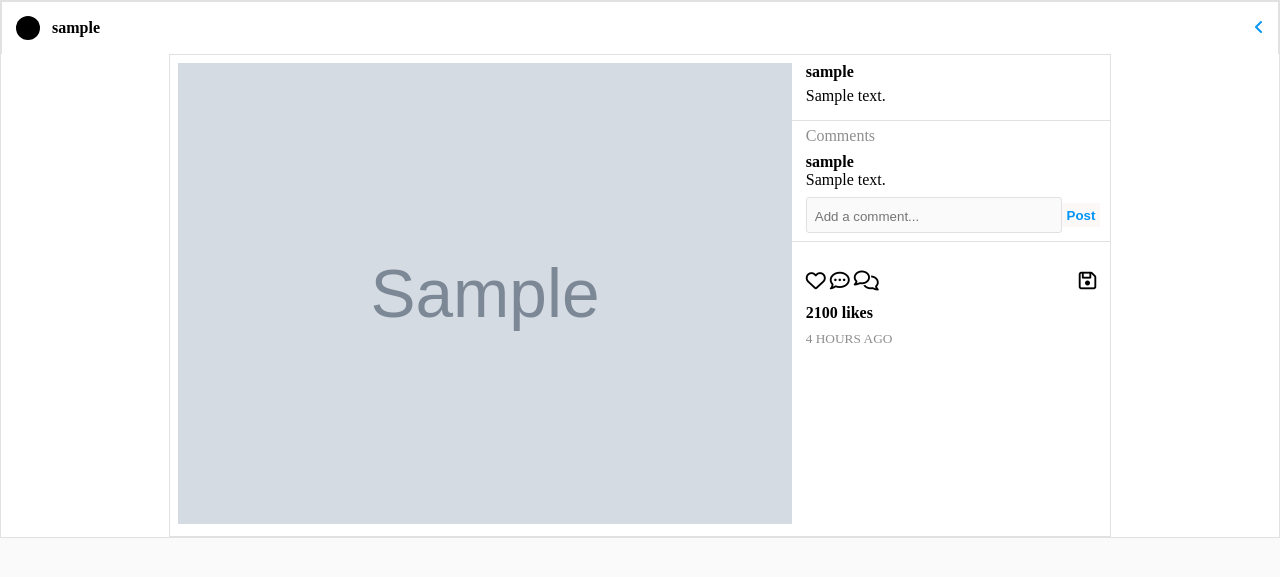
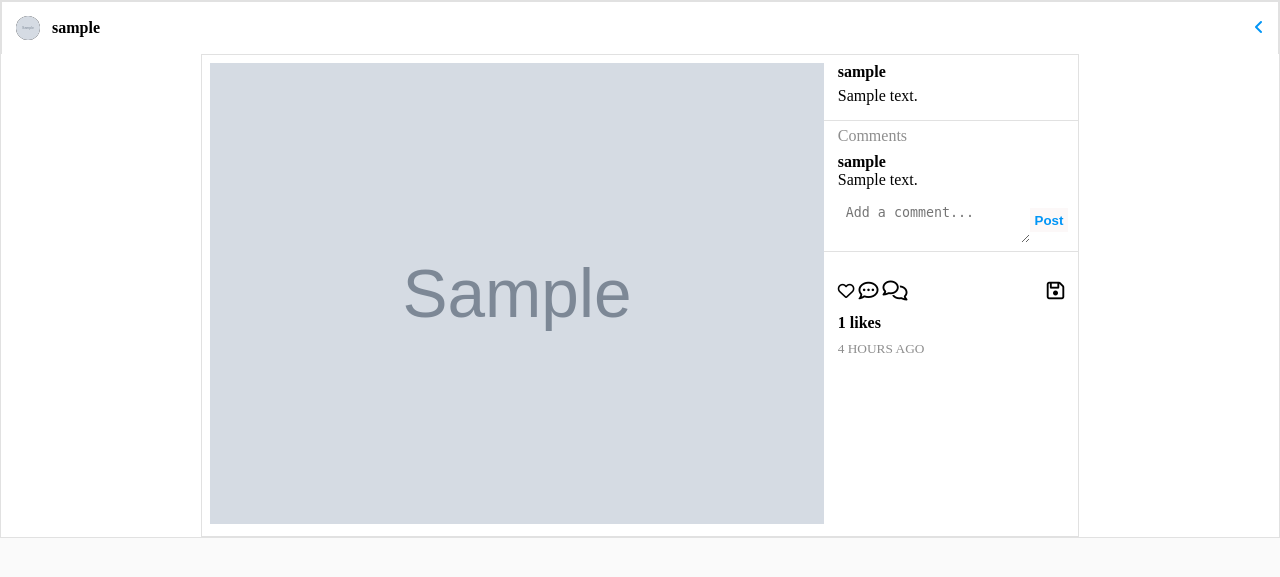
Before and after one commit to Ali-Fattahian/instagram-clone, a Django app: page /homepage/1/posts/1/ in a window 1280 px wide. Shown: the top 577 px of the page. Run offline with Django 4.2, Linux system fonts and the light colour scheme; tables that the repository leaves empty hold one stand-in row (values such as "Sample post"); grey boxes marked "Sample" are stand-in pictures; some libraries are stand-ins or nearby versions.

Commit message:
add forms for get request to post-detail and add return button functionality and add a link to each post in user-account

```diff
--- a/instagram_clone/core/static/core/post-detail.css
+++ b/instagram_clone/core/static/core/post-detail.css
@@ -73,8 +73,15 @@ input {
   align-items: center;
   justify-content: space-between;
   padding: 14px; }
+
   .post__interaction a {
     color: #000; }
+
+  .post .post-details .under-picture .post__interaction #post-like {
+    display: inline; }
+  .post .post-details .under-picture .post__interaction #post-like button {
+  background-color: transparent;
+  border: none; }
 
 .post__likes {
   font-weight: bold;
@@ -97,6 +104,7 @@ input {
   padding-left: 14px;
   margin: 0.4rem 0;
   border-bottom: 1px solid #e1e1e1;
+  width: 100%;
   padding-bottom: 0.5rem; }
   .post__comments .comments__title {
     color: #8e8e8e; }
--- a/instagram_clone/core/templates/core/post-detail.html
+++ b/instagram_clone/core/templates/core/post-detail.html
@@ -14,12 +14,12 @@
     <div class="post">
       <div class="post-top">
         <div class="post__profile-links">
-          <div class="poster__picture"></div>
+          <img class="poster__picture" src="{{ post.profile.image.url }}" alt="{{ post.profile.username }}" />
           <div class="poster__username">
             <a href="{% url 'core:user-account' post.profile.slug %}">{{ post.profile.username }}</a>
           </div>
         </div>
-        <a href="#" class="poster-return"><i class="fa fa-angle-left"></i></a>
+        <a href="{% url 'core:user-account' post.profile.slug %}" class="poster-return"><i class="fa fa-angle-left"></i></a>
       </div>
       <div class="post-details">
         <div class="post__picture">
@@ -48,20 +48,20 @@
               {% endfor %}
             </div>
             <div class="comment__add">
-              <form action="#" method="post">
-                <input
-                  type="text"
-                  name="comment"
-                  id="comment"
-                  placeholder="Add a comment..."
-                />
+              <form method="post">
+                {% csrf_token %}
+                {{ comment_form }}
                 <button type="submit">Post</button>
               </form>
             </div>
           </div>
           <div class="post__interaction">
             <div class="post__interaction-left">
-              <a href="#"><i class="far fa-heart fa-lg"></i></a>
+              <form id="post-like" method="post">
+                {% csrf_token %}
+                {{ like_post_form }}
+                <button type="submit"><a href="#"><i class="far fa-heart fa-lg"></i></a></button>
+              </form>
               <a href="#"><i class="fa fa-commenting-o fa-lg"></i></a>
               <a href="#"><i class="far fa-comments fa-lg"></i></a>
             </div>
@@ -69,7 +69,7 @@
               <a href="#"><i class="far fa-save fa-lg"></i></a>
             </div>
           </div>
-          <div class="post__likes">2100 likes</div>
+          <div class="post__likes">{{ post.post_like.count }} likes</div>
           <div class="post__date-created">
             <small>4 HOURS AGO</small>
           </div>
--- a/instagram_clone/core/templates/core/user-account.html
+++ b/instagram_clone/core/templates/core/user-account.html
@@ -85,7 +85,7 @@
         </div>
         <div class="user-posts">
           {% for post in profile.posts.all %}
-          <a href="#" class="user-post">
+          <a href="{% url 'core:post' slug=post.profile.slug pk=post.pk %}" class="user-post">
             <img
               src="{{ post.image.url }}"
               alt="{{ post.profile.username }} Post"
--- a/instagram_clone/core/views.py
+++ b/instagram_clone/core/views.py
@@ -113,7 +113,9 @@ class PostDetailView(View):
     def get(self, request, slug, pk):
         post = get_object_or_404(Post, pk=pk)
         context = {
-            'post':post
+            'post':post,
+            'comment_form':CommentForm(),
+            'like_post_form':LikePostForm(),
         }
         return render(request, 'core/post-detail.html', context)
 
```
